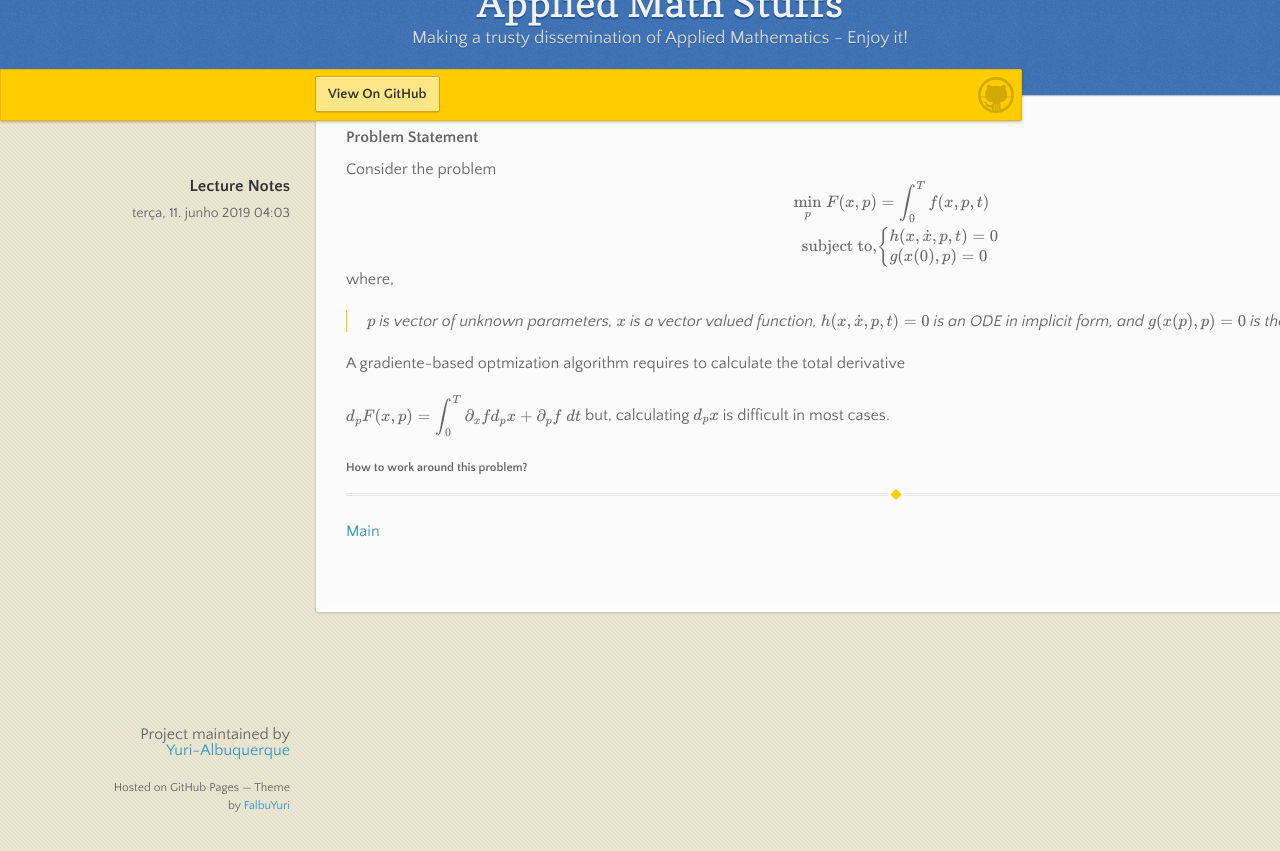
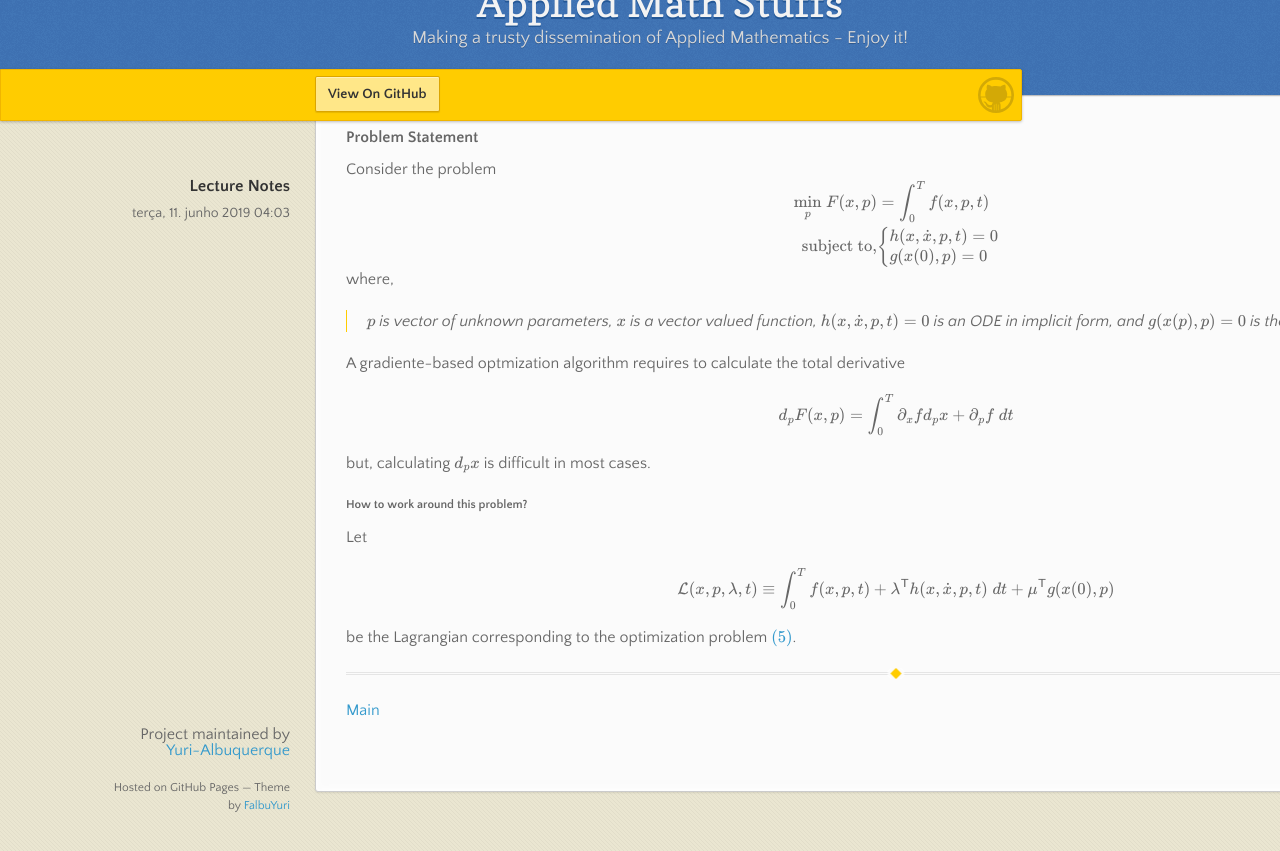
Before and after one commit to Yuri-Albuquerque/yuri_blog, a Jekyll site: the page built from theAdjointMethod.md, in a window 1280 px wide and 900 px high, scrolled down 1653 px, cut to the strip 46-897 px from the top of the window. Built offline with Jekyll 4.4.1, drawn with Linux system fonts in a browser that asks for light colours; our own code applies the rules of GitHub Pages for plain Markdown files; formulas are drawn with MathJax 3.

Commit message:
set lagrangian

```diff
--- a/theAdjointMethod.md
+++ b/theAdjointMethod.md
@@ -75,7 +75,7 @@ In second approach the problem solver must
 Consider the problem
  $$
  \begin{align}
- \underset{p}{\hbox{min}} \; F(x,p) &= \int^T_0 f(x,p,t)\label{mainProblem}\\
+ \underset{p}{\hbox{min}} \; F(x,p) &= \int^T_0 f(x,p,t)\label{mainOptProblem}\\
  \hbox{subject to,} &\begin{cases} h(x,\dot{x},p,t) =0 \\
  g(x(0),p) = 0
  \end{cases}\nonumber
@@ -94,9 +94,22 @@ $$
 d_p F(x,p) &= \int_0^T \partial_x f d_p x + \partial_p f\; dt \nonumber
 \end{align}
 $$
+
 but, calculating $d_p x$ is difficult in most cases.
 
 ###### How to work around this problem?
+Let
+
+$$
+\begin{align}
+\mathcal{L}(x,p,\lambda,t)&\equiv \int_0^T f(x,p,t)+\lambda^{\mathsf{T}}h(x,\dot{x},p,t)\; dt +\mu^{\mathsf{T}}g(x(0),p)
+\end{align}
+$$
+
+be the Lagrangian corresponding to the optimization problem $\eqref{mainOptProblem}$.
+
+
+
 
 
 ---
```
